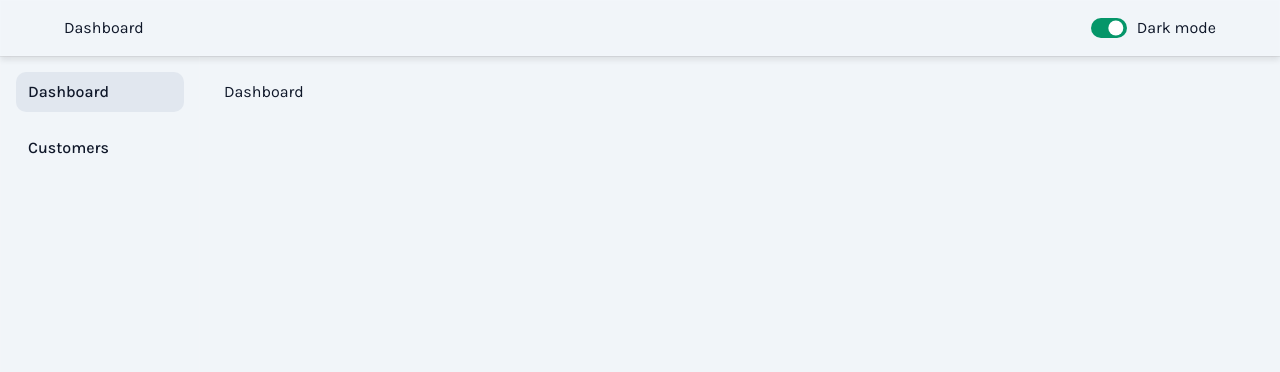
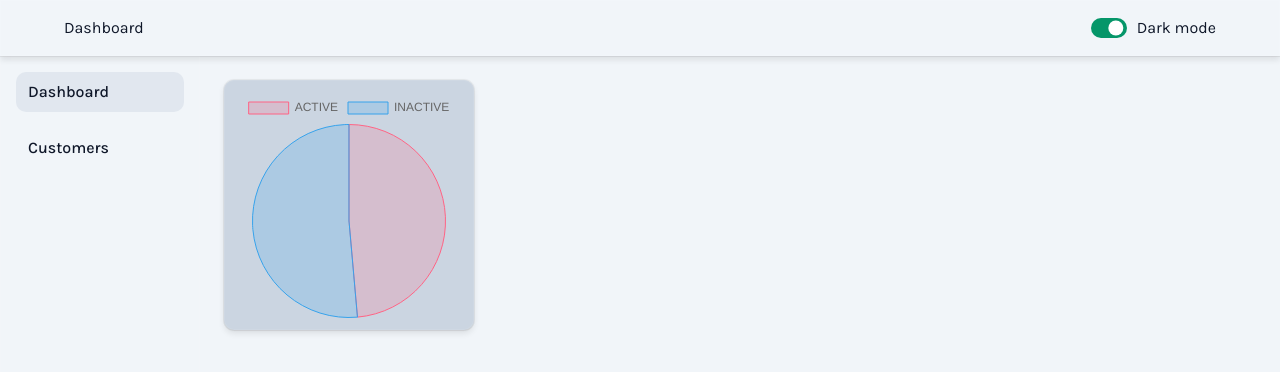
Before and after one commit to kilesh-mhzn/dashboard-ui, a React (Vite) app: page / in a window 1280 px wide. Shown: the top 372 px of the page. Built offline with nearby package versions, Linux system fonts and the light colour scheme.

Commit message:
add pie chart

```diff
--- a/package.json
+++ b/package.json
@@ -10,9 +10,11 @@
     "preview": "vite preview"
   },
   "dependencies": {
+    "chart.js": "^4.4.0",
     "classnames": "^2.3.2",
     "date-fns": "^2.30.0",
     "react": "^18.2.0",
+    "react-chartjs-2": "^5.2.0",
     "react-dom": "^18.2.0",
     "react-router-dom": "^6.20.0"
   },
--- /dev/null
+++ b/src/components/charts/pie-chart.tsx
@@ -0,0 +1,32 @@
+import { ArcElement, Chart as ChartJS, Legend, Tooltip } from "chart.js";
+import React from "react";
+import { Pie } from "react-chartjs-2";
+
+interface PieChartProps {
+  statusData: Record<string, number>;
+}
+
+ChartJS.register(ArcElement, Tooltip, Legend);
+
+const PieChart: React.FC<PieChartProps> = ({ statusData }) => {
+  const data = {
+    labels: Object.keys(statusData).map((label) => label.toUpperCase()),
+    datasets: [
+      {
+        label: "Subscribers",
+        data: Object.values(statusData),
+        backgroundColor: ["rgba(255, 99, 132, 0.2)", "rgba(54, 162, 235, 0.2)"],
+        borderColor: ["rgba(255, 99, 132, 1)", "rgba(54, 162, 235, 1)"],
+        borderWidth: 1,
+      },
+    ],
+  };
+
+  return (
+    <div>
+      <Pie data={data} />
+    </div>
+  );
+};
+
+export default PieChart;
--- /dev/null
+++ b/src/pages/dashboard/dashboard.module.css
@@ -0,0 +1,11 @@
+.card {
+  border-radius: 10px;
+  background-color: var(--color-table-head);
+  padding: 12px;
+  box-shadow: var(--ll-box-shadow);
+}
+
+.pieChart {
+  height: 250px;
+  width: 250px;
+}
--- a/src/pages/dashboard/dashboard.tsx
+++ b/src/pages/dashboard/dashboard.tsx
@@ -1,5 +1,27 @@
+import { useUserData } from "@pages/customers/useUserData";
+import classNames from "classnames";
 import React from "react";
+import styles from "./dashboard.module.css";
+import PieChart from "@components/charts/pie-chart";
+import { Status, User } from "@pages/customers/customer.model";
 
 export const Dashboard = () => {
-  return <div>Dashboard</div>;
+  const { data } = useUserData();
+
+  const activeSubscriberCount = data.reduce(
+    (counts, user: User) => {
+      if (user.active === Status.ACTIVE) {
+        counts.active++;
+      } else {
+        counts.inactive++;
+      }
+      return counts;
+    },
+    { active: 0, inactive: 0 }
+  );
+  return (
+    <div className={classNames(styles.card, styles.pieChart)}>
+      <PieChart statusData={activeSubscriberCount} />
+    </div>
+  );
 };
--- a/src/services/customer.service.tsx
+++ b/src/services/customer.service.tsx
@@ -20,6 +20,7 @@ class CustomerService {
           return {
             ...customer,
             full_name: `${customer.first_name} ${customer.middle_name} ${customer.last_name}`,
+            active: +customer.active,
           };
         })
         .filter((fd: User) => {
```
Also changed, not shown: 1 other file (tests, documents, lock files or other folders).
